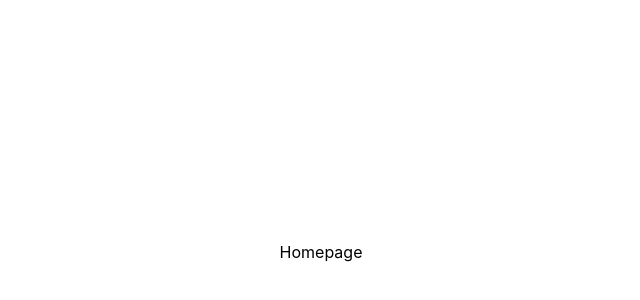
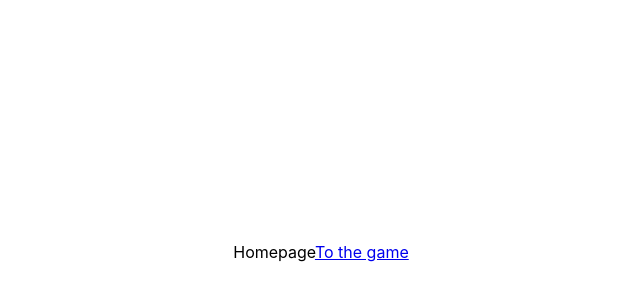
Before and after one commit to ClaudeNi/Pokemon-MidWeek-React, a React (Create React App) app: page / in a window 1280 px wide. Shown: the part 148-448 px from the top of the page, without its empty margins (319-959 px from the left). Built offline with nearby package versions, Linux system fonts and the light colour scheme.

Commit message:
Add files via upload

```diff
--- a/src/pages/Homepage/Homepage.js
+++ b/src/pages/Homepage/Homepage.js
@@ -6,7 +6,7 @@ const HomePage = () => {
     return (
         <div className="homepage">
             Homepage
-            <Link to="/game"></Link>
+            <Link to="/game">To the game</Link>
         </div>
     );
 };
```
